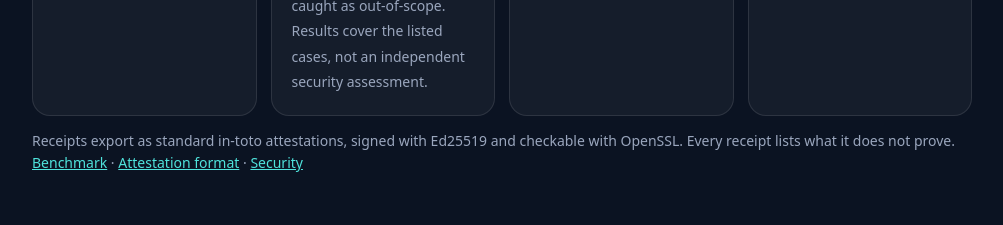
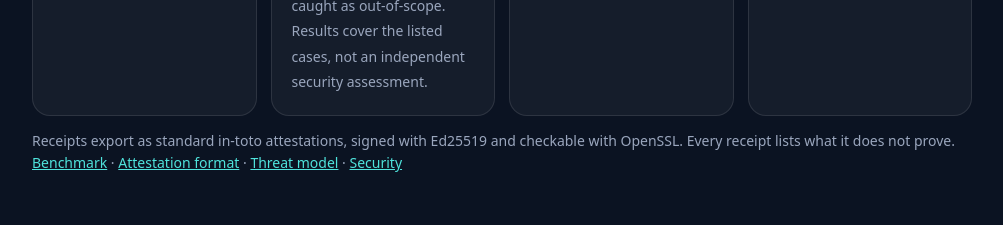
Before and after one commit to iamGodofall/work-receipts, a website: page docs/index.html in a window 1280 px wide. Shown: the part 1580-1805 px from the top of the page, without its empty margins (138-1141 px from the left). Drawn offline with Linux system fonts and the light colour scheme.

Commit message:
site: publish the security threat model link

```diff
--- a/docs/index.html
+++ b/docs/index.html
@@ -84,7 +84,7 @@ nav a { white-space:nowrap; }
 <div class="card stat"><b>13 fixed</b><span>Findings requiring changes in an internal adversarial review were fixed with regression tests. This is not an external audit.</span></div>
 <div class="card stat"><b>3 OS</b><span>CI typecheck, tests and plugin bundle checks pass on Linux, Windows and macOS</span></div>
 </div>
-<p class="muted">Receipts export as standard in-toto attestations, signed with Ed25519 and checkable with OpenSSL. Every receipt lists what it does not prove. <a href="https://github.com/iamGodofall/work-receipts/blob/main/docs/BENCHMARK.md">Benchmark</a> · <a href="https://github.com/iamGodofall/work-receipts/blob/main/docs/ATTESTATION.md">Attestation format</a> · <a href="https://github.com/iamGodofall/work-receipts/blob/main/SECURITY.md">Security</a></p>
+<p class="muted">Receipts export as standard in-toto attestations, signed with Ed25519 and checkable with OpenSSL. Every receipt lists what it does not prove. <a href="https://github.com/iamGodofall/work-receipts/blob/main/docs/BENCHMARK.md">Benchmark</a> · <a href="https://github.com/iamGodofall/work-receipts/blob/main/docs/ATTESTATION.md">Attestation format</a> · <a href="https://github.com/iamGodofall/work-receipts/blob/main/docs/THREAT-MODEL.md">Threat model</a> · <a href="https://github.com/iamGodofall/work-receipts/blob/main/SECURITY.md">Security</a></p>
 </section>
 
 <section id="teams">
```
